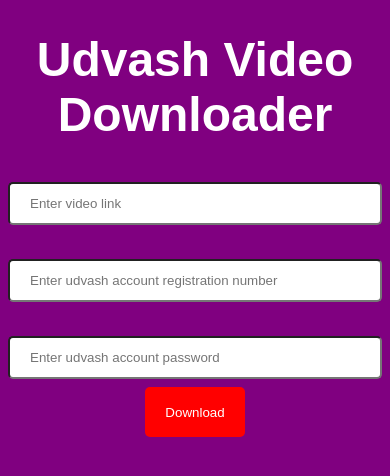
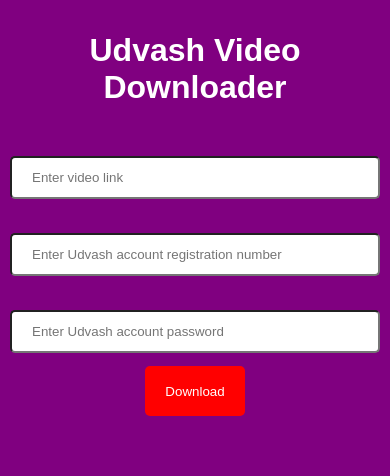
Before and after one commit to Itsmmdoha/uvdownloader, a Flask app: page / in a window 390 px wide. Shown: the top 476 px of the page. Run offline with Flask 3, Linux system fonts and the light colour scheme.

Commit message:
enabling proper scaling on mobile devices

```diff
--- a/templates/index.html
+++ b/templates/index.html
@@ -2,11 +2,34 @@
 <html>
     <head>
         <meta charset="UTF-8">
+        <meta name="viewport" content="width=device-width, initial-scale=1.0">
         <title>Udvash Video Downloader</title>
         <style>
             body {
                 background-color: purple;
+                margin: 0;
+                padding: 0;
             }
+
+            h1 {
+                font-family: Arial, sans-serif;
+                font-size: 3rem;
+                text-align: center;
+                color: white;
+                margin-top: 2rem;
+                margin-bottom: 2rem;
+            }
+
+            form {
+                display: flex;
+                flex-direction: column;
+                justify-content: center;
+                align-items: center;
+                margin: 0 auto;
+                max-width: 400px;
+                padding: 20px;
+            }
+
             input[type="submit"] {
                 background-color: red;
                 width: 100px;
@@ -16,44 +39,46 @@
                 color: white;
                 transition-duration: 0.4s;
                 cursor: pointer;
+                margin-top: 10px;
             }
+
             input[type="submit"]:hover {
                 background-color: salmon;
                 color: black;
             }
-            input[type="password"], input[type="url"] {
+
+            input[type="password"],
+            input[type="url"] {
                 border-radius: 5px;
                 width: 100%;
                 padding: 12px 20px;
                 margin: 8px 0;
                 box-sizing: border-box;
-                max-width: 400px;
             }
-            form {
-                display: flex;
-                flex-direction: column;
-                justify-content: center;
-                align-items: center;
+
+            @media only screen and (max-width: 600px) {
+                form {
+                    padding: 10px;
+                }
+
+                input[type="submit"] {
+                    margin-top: 5px;
+                }
+
+                h1 {
+                    font-size: 2rem;
+                }
             }
-            h1 {
-			  font-family: Arial, sans-serif;
-              font-size: 3rem;
-              text-align:center;
-              color:white;
-              margin-top:2rem;
-              margin-bottom:2rem
-            }
-          }
         </style>
     </head>
     <body>
         <h1>Udvash Video Downloader</h1>
-        <form action="http://localhost:5000/data" method="post">
+        <form action="data" method="post">
             <input name="url" type="url" placeholder="Enter video link">
             <br>
-            <input name="reg" type="password" placeholder="Enter udvash account registration number">
+            <input name="reg" type="password" placeholder="Enter Udvash account registration number">
             <br>
-            <input name="password" type="password" placeholder="Enter udvash account password">
+            <input name="password" type="password" placeholder="Enter Udvash account password">
             <input type="submit" value="Download" id="submit_button">
         </form>
     </body>
```
